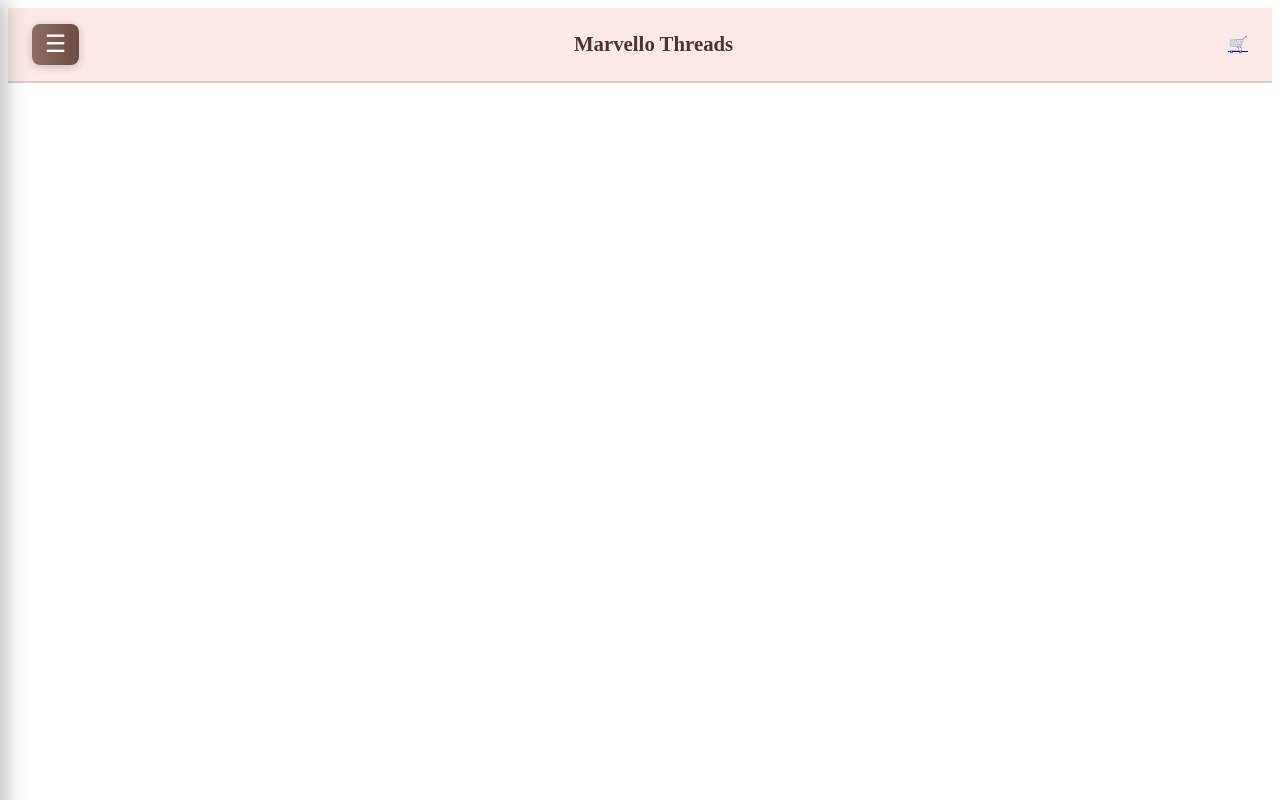
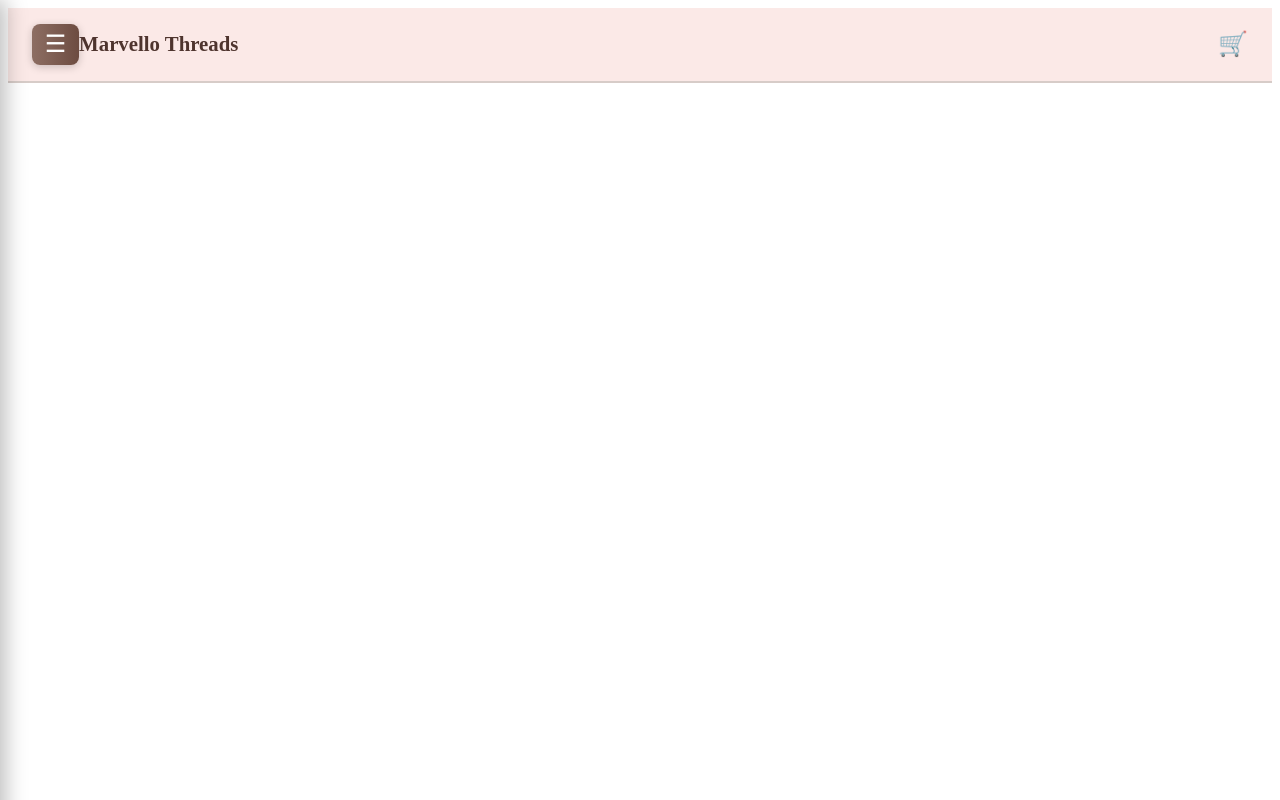
Before and after one commit to BLOUDANJEWELLERY/webns, a Next.js app in the folder nextjs/: page /components/header in a window 1280 px wide. Built offline with nearby package versions, Linux system fonts and the light colour scheme.

Commit message:
Update header.module.css

```diff
--- a/nextjs/src/styles/header.module.css
+++ b/nextjs/src/styles/header.module.css
@@ -1,3 +1,24 @@
+.cartIcon {
+  position: relative;
+  margin-left: auto;
+  font-size: 1.5rem;
+  color: #5d4037;
+  text-decoration: none;
+}
+
+.cartCount {
+  position: absolute;
+  top: -6px;
+  right: -10px;
+  background-color: #d32f2f;
+  color: white;
+  border-radius: 50%;
+  padding: 2px 6px;
+  font-size: 0.75rem;
+  font-weight: bold;
+  line-height: 1;
+}
+
 .header {
   display: flex;
   align-items: center;
```
